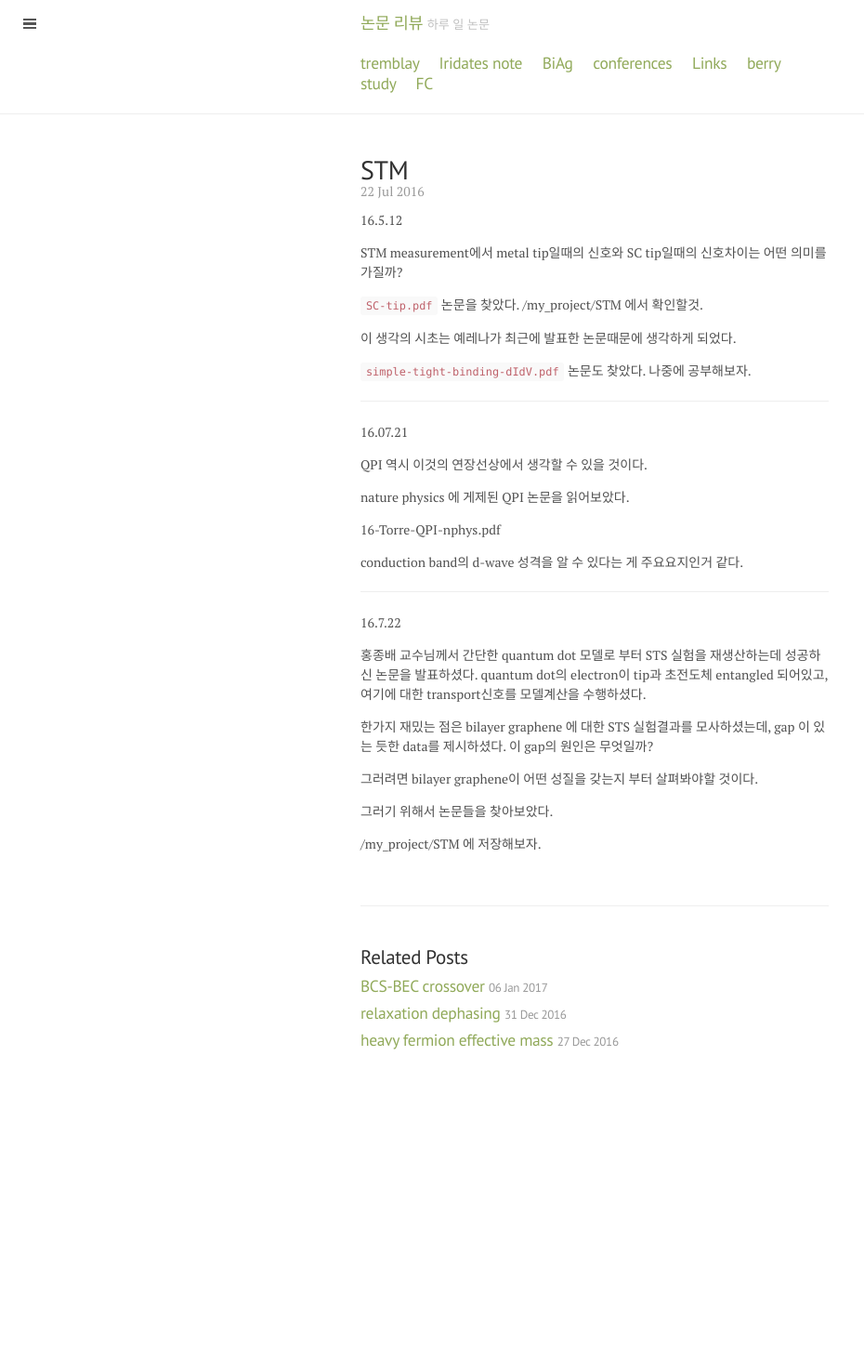
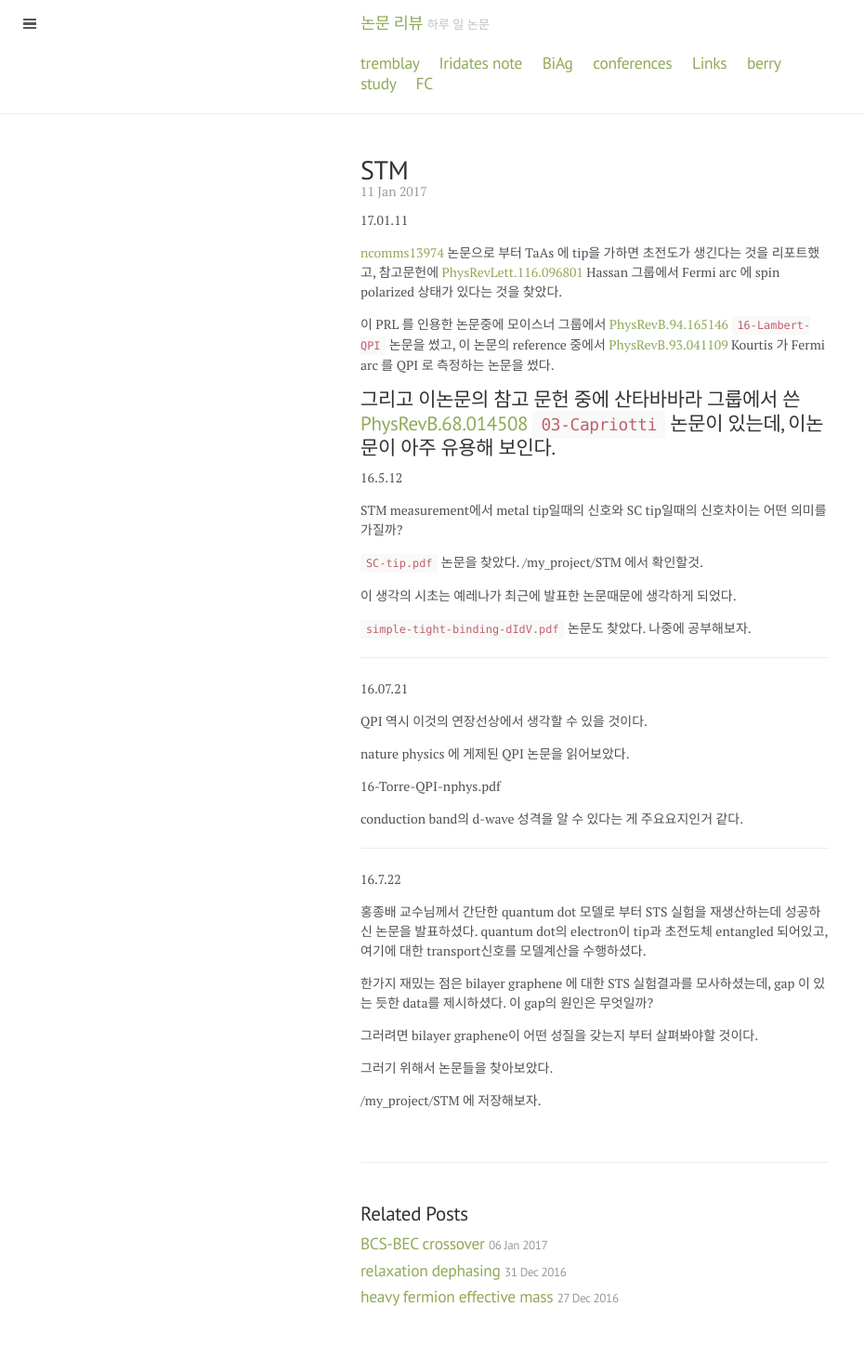
Before and after one commit to qkrwlsghdcjsworlt/work, a Jekyll site: the page built from _posts/2017/2017-01-11-STM.markdown, in a window 1280 px wide. Shown: the whole page at 93% size, without its empty margins (0-930 px from the left). Built offline with Jekyll 4.4.1, drawn with Linux system fonts in a browser that asks for light colours; before the commit the page ends 1172 px from its top, so only the background shows below that.

Commit message:
“update”

```diff
--- a/_posts/2016-07-22-STM.markdown
+++ b/_posts/2017/2017-01-11-STM.markdown
@@ -1,10 +1,20 @@
 ---
 layout: post
 title:  "STM"
-date:   2016-07-22 12:00:00 +0900
+date:   2017-01-11 12:00:00 +0900
 categories: transport
 
 ---
+
+17.01.11
+
+[ncomms13974](http://www.nature.com/articles/ncomms13974) 논문으로 부터 TaAs 에 tip을 가하면 초전도가 생긴다는 것을 리포트했고, 참고문헌에 [PhysRevLett.116.096801](http://journals.aps.org/prl/abstract/10.1103/PhysRevLett.116.096801) Hassan 그룹에서 Fermi arc 에 spin polarized 상태가 있다는 것을 찾았다.
+
+이 PRL 를 인용한 논문중에 모이스너 그룹에서 [PhysRevB.94.165146](http://journals.aps.org/prb/abstract/10.1103/PhysRevB.94.165146) `16-Lambert-QPI` 논문을 썼고, 이 논문의 reference 중에서 [PhysRevB.93.041109](http://journals.aps.org/prb/abstract/10.1103/PhysRevB.93.041109) Kourtis 가 Fermi arc 를 QPI 로 측정하는 논문을 썼다.
+
+그리고 이논문의 참고 문헌 중에 산타바바라 그룹에서 쓴 [PhysRevB.68.014508](http://journals.aps.org/prb/abstract/10.1103/PhysRevB.68.014508) `03-Capriotti` 논문이 있는데, 이논문이 아주 유용해 보인다.
+---
+
 16.5.12
 
 STM measurement에서 metal tip일때의 신호와 SC tip일때의 신호차이는 어떤 의미를 가질까?
```
Also changed, not shown: 2 other files.
